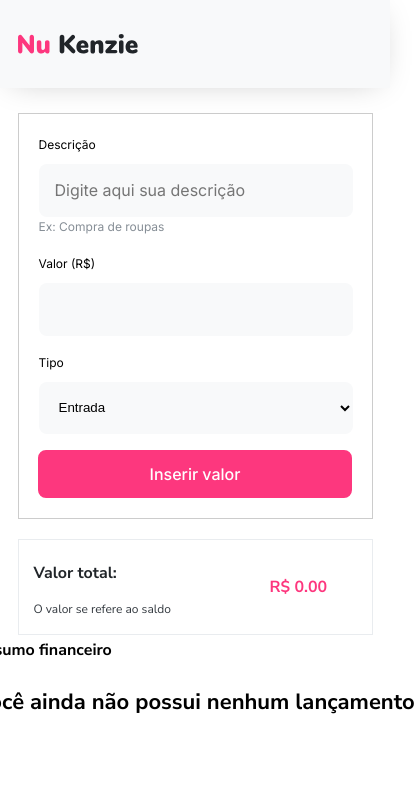
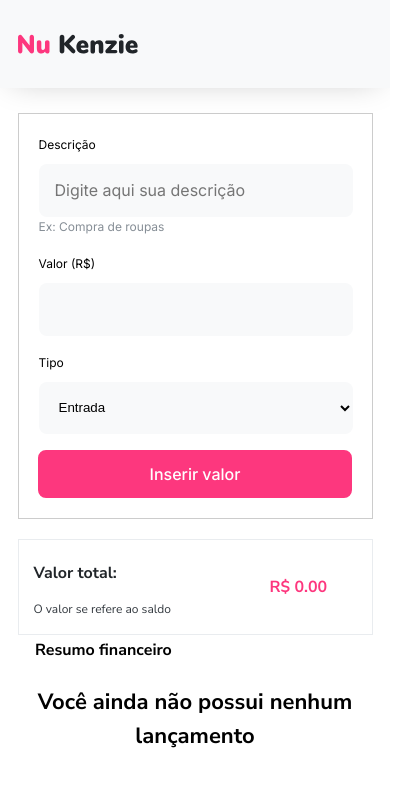
Before and after one commit to juliofl82/NuKenzie, a React (Vite) app: page / in a window 390 px wide. Shown: the top 786 px of the page, 415 px wide, since content can reach past the window. Built offline with nearby package versions, Linux system fonts and the light colour scheme.

Commit message:
Versao-final

```diff
--- a/src/components/FinanceList/FinanceCard/index.jsx
+++ b/src/components/FinanceList/FinanceCard/index.jsx
@@ -17,8 +17,6 @@ export const FinanceCard = ({ transaction, onDelete, children }) => {
             </div>
             <div className={styles.descricao}>
                 {children}
-                {/* <p>Descrição: {transaction.descricao}</p>
-                <p className={styles.tipoEntrada} >{transaction.tipo}</p> */}
             </div>
             <div className={styles.valor}>
                 <p>{formatCurrency(transaction.valor)}</p>
--- a/src/components/FinanceList/FinanceList.module.scss
+++ b/src/components/FinanceList/FinanceList.module.scss
@@ -29,4 +29,14 @@
         width: 100vw;
     }
 
+    .empty {
+        @include title2;
+        display: flex;
+        max-width: 320px;
+        height: 34px;
+        top: 189px;
+        left: 679px;
+        text-align: center;
+    }
+
 }
--- a/src/components/Header/style.module.scss
+++ b/src/components/Header/style.module.scss
@@ -2,7 +2,6 @@
     display: flex;
     align-items: center;
     justify-content: center;
-    max-width: 1500px;
     width: 100%;
     height: 5.5rem;
     background-color: var(--grey-1);
@@ -27,7 +26,4 @@
         box-shadow: 0px 4px 32px -12px rgba(0, 0, 0, 0.25);
         margin-bottom: 25px;
     }
-
-
-
 }
```
